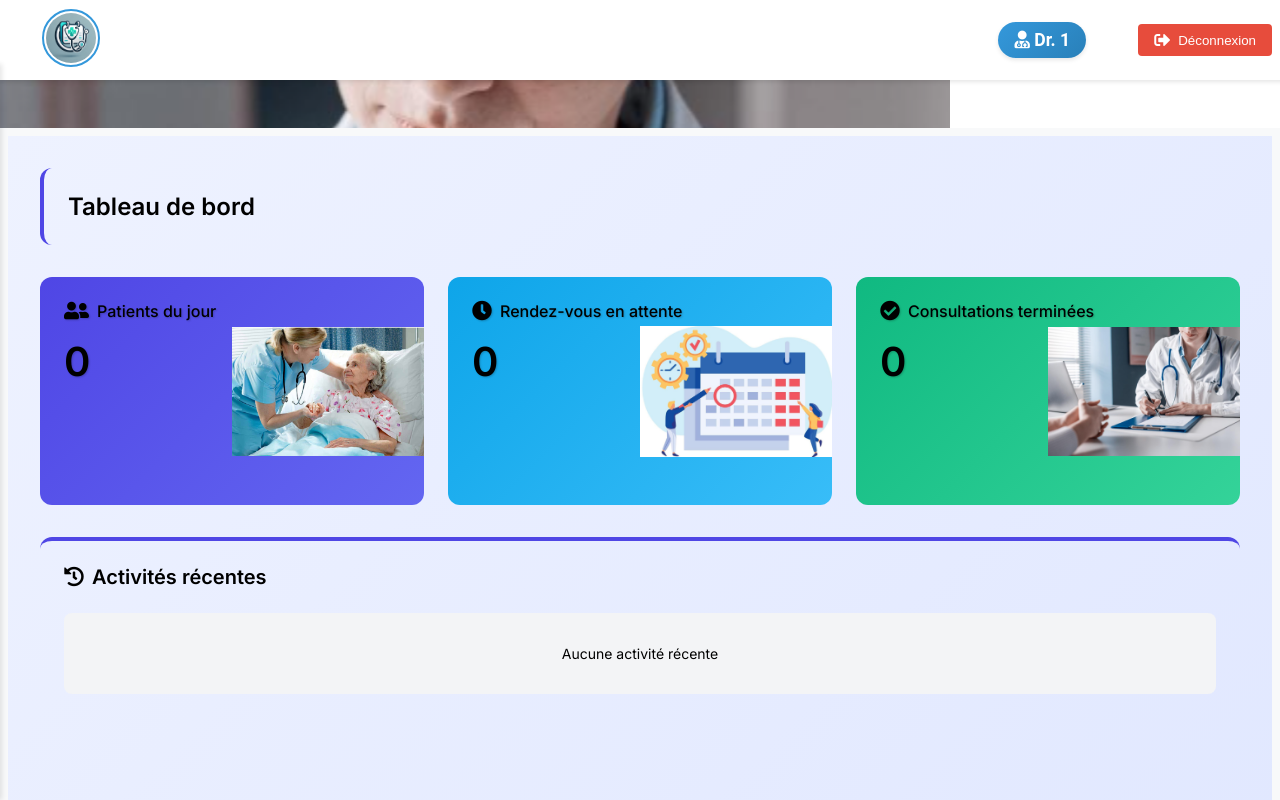
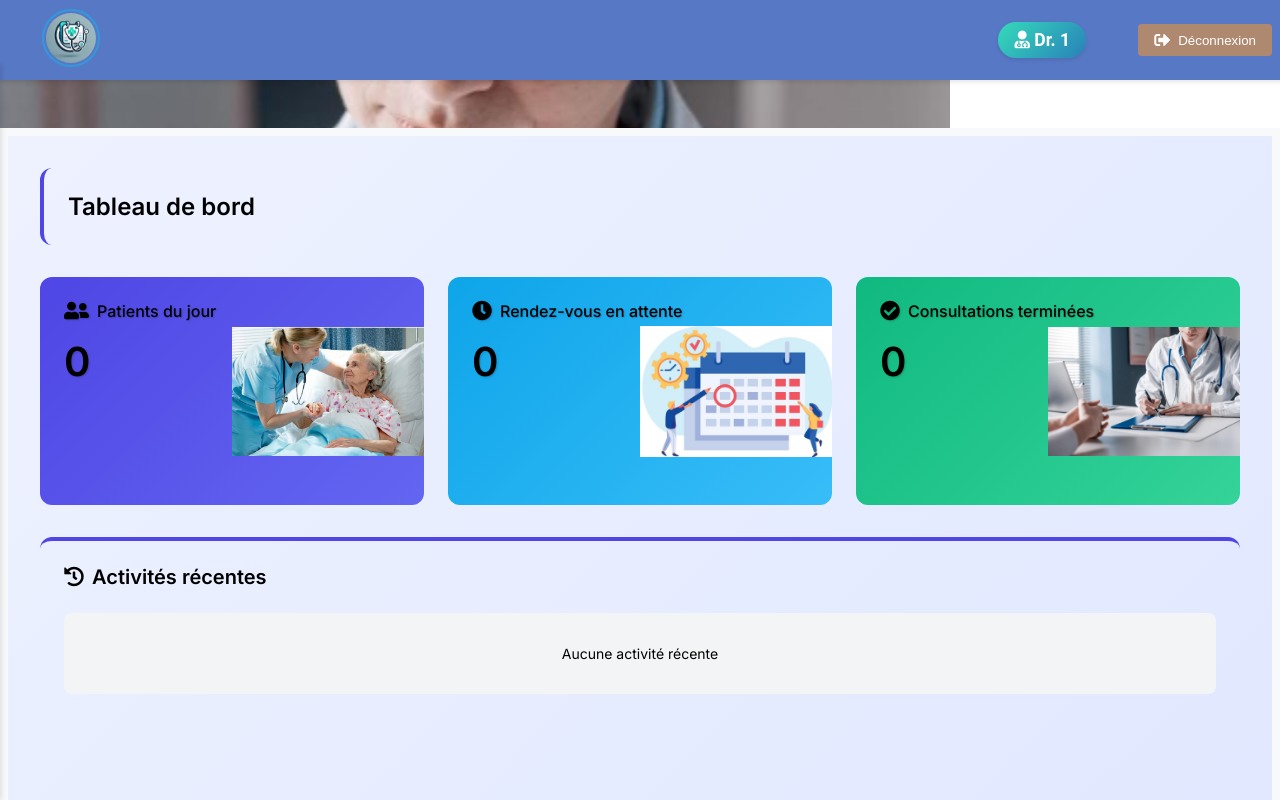
Before and after one commit to hichamchessma/frontOphtaa, an Angular app: page /dashboard in a window 1280 px wide. Shown: the top 800 px of the page. Built offline with nearby package versions, Linux system fonts and the light colour scheme; sample sign-in values are in the browser's storage.

Commit message:
design navbar

```diff
--- a/src/app/navbar/navbar.component.scss
+++ b/src/app/navbar/navbar.component.scss
@@ -5,7 +5,7 @@
   right: 0;
   width: 100%;
   z-index: 1000;
-  background-color: white; /* ou la couleur de votre navbar */
+  background-color: #5778c5; /* Choisissez une couleur qui vous plaît */
   box-shadow: 0 2px 4px rgba(0, 0, 0, 0.1);
   display: flex;
   justify-content: space-between;
@@ -40,7 +40,7 @@
         font-size: 1.1rem;
         font-weight: 600;
         color: #2c3e50;
-        background: linear-gradient(135deg, #3498db 0%, #2980b9 100%);
+        background: linear-gradient(135deg, #34dbba 0%, #2980b9 100%);
         padding: 0.5rem 1rem;
         border-radius: 20px;
         color: white;
@@ -63,7 +63,7 @@
       padding: 0.5rem 1rem;
       border: none;
       border-radius: 4px;
-      background-color: #e74c3c;
+      background-color: #e7943c9c;
       color: white;
       cursor: pointer;
       transition: background-color 0.3s ease;
```
